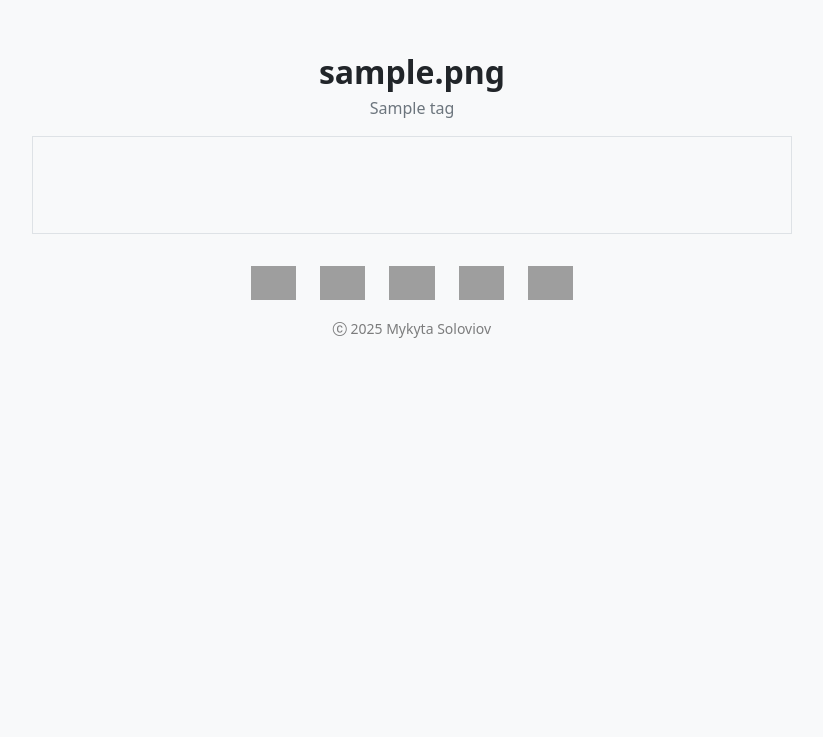
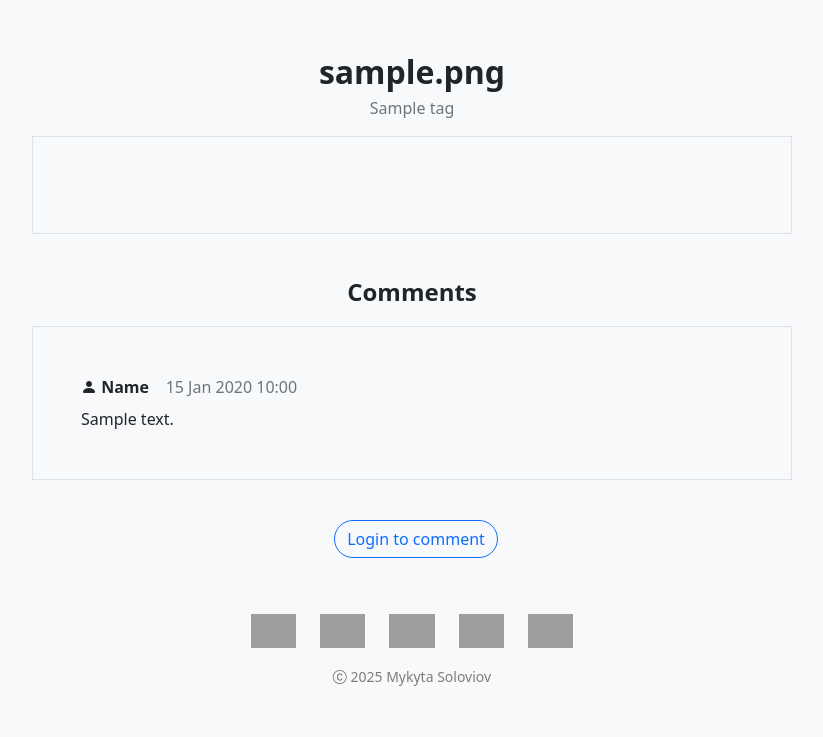
Before and after one commit to mykytaso/mykytaso_app, a Django app: page /posts/1/ in a window 1280 px wide. Shown: the part 63-800 px from the top of the page, without its empty margins (228-1051 px from the left). Run offline with Django 5.2, Linux system fonts and the light colour scheme; tables that the repository leaves empty hold one stand-in row (values such as "Sample post"); parts of the project's set-up code (start-up, migrations or seed data) failed here and were passed over; grey boxes are pictures that could not be loaded.

Commit message:
Add comments section to post detail html template

```diff
--- a/templates/webapp/post_detail.html
+++ b/templates/webapp/post_detail.html
@@ -1,5 +1,7 @@
 {% extends "base.html" %}
 {% load static %}
+{% load custom_filters %}
+
 
 {% block content %}
 
@@ -54,8 +56,8 @@
       </div>
     {% endif %}
 
-    <div class="row mt-md-3 mb-md-4 mt-2 mb-3 justify-content-center">
-      <div id="post-field" class="col-11 col-md-8 col-lg-8 p-4 p-lg-5 border">
+      <div class="row mt-md-3 mb-md-4 mt-2 mb-3 justify-content-center">
+        <div id="post-field" class="col-11 col-md-8 col-lg-8 p-4 p-lg-5 border">
 
         {% for block in post.blocks.all %}
           <div class="row {%  if user.is_staff %}border-bottom{% endif %}">
@@ -120,8 +122,71 @@
       </div>
     </div>
 
+    <!-- Block Creation Panel -->
     {%  if user.is_staff %}
       {% include "includes/block_creation_panel.html" %}
+    {% endif %}
+
+    <!-- Render Comments -->
+    <div class="row justify-content-center">
+      <div class="col-auto mt-3 fs-4 fw-bolder text-center">
+        {% if post.comments.all %}
+          Comments
+        {% else %}
+          <span class="fs-5 fw-light text-secondary">There are no comments yet</span><br>
+        {% endif %}
+      </div>
+    </div>
+
+    {% for comment in post.comments.all %}
+      <div class="row mt-2 mt-md-3 mb-3 mb-md-4 justify-content-center">
+        <div id="post-field" class="col-11 col-md-8 col-lg-8 p-4 p-lg-5 border">
+
+          <div class="row justify-content-between align-items-center">
+
+            <div class="col-auto mb-2">
+              <span class="fw-bold">
+                <i class="bi bi-person-fill"></i>
+                {{ comment.author.email | email_username }}&nbsp; &nbsp;
+              </span>
+              <span class="text-secondary fw-light">
+                {{ comment.created_at|date:"d M Y" }}
+                {{ comment.created_at|time:"H:i" }}
+              </span>
+            </div>
+
+            <!-- Delete Button -->
+            {%  if user.is_staff or user == comment.author %}
+            <div class="col-auto text-end">
+                <div class="row justify-content-end m-0 p-0">
+                  <div class="col-auto m-0 p-0">
+                    <form action="{% url 'webapp:comment_delete' post.id %}" method="post" class="d-inline m-0 p-0">
+                      {% csrf_token %}
+                      <input type="hidden" name="comment_id" value="{{ comment.id }}">
+                      <button type="submit" class="btn btn-link p-0 m-0"><i class="bi bi-x-circle"></i></button>
+                    </form>
+                  </div>
+                </div>
+            </div>
+            {% endif %}
+          </div>
+
+          {{ comment.content }}
+
+        </div>
+
+      </div>
+    {% endfor %}
+
+    <!-- Comment Form -->
+    {% if user.is_authenticated %}
+      {% include "includes/comment_form.html" %}
+    {% else %}
+      <div class="row justify-content-center">
+        <div  class="col-auto mt-0 mb-5">
+          <a class="btn btn-outline-primary rounded-5 ms-2 mt-3 " href="{% url 'users:login' %}" role="button">Login to comment</a>
+        </div>
+      </div>
     {% endif %}
 
   </div>
```
